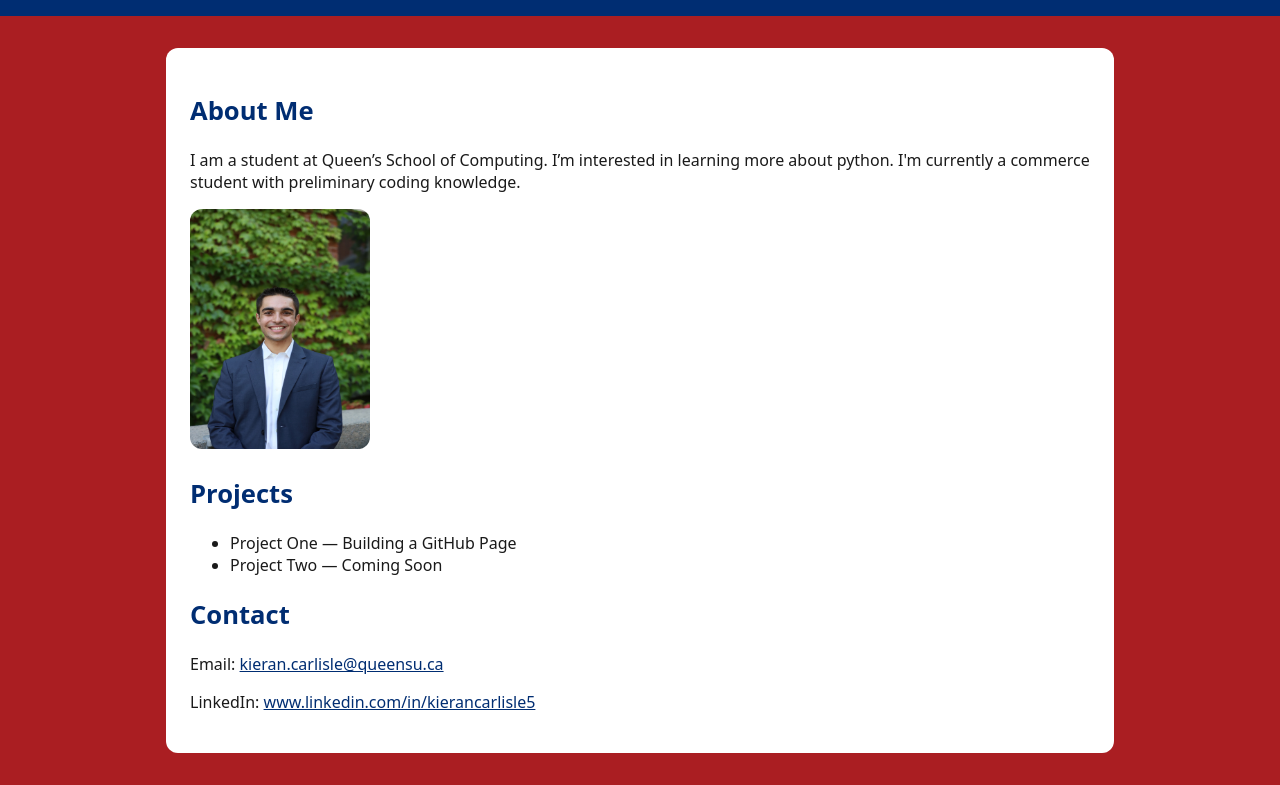
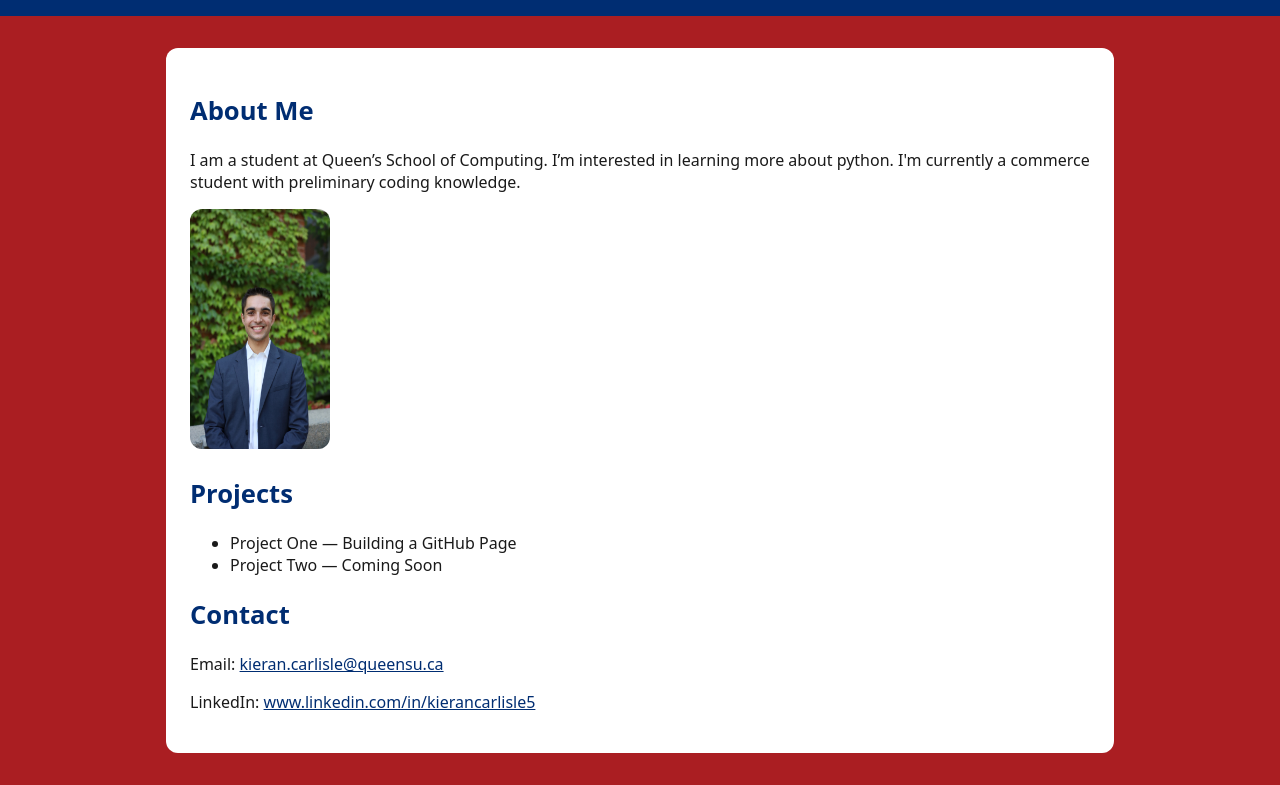
Before and after one commit to kcarl5/Queens-Student-Page, a plain HTML site: page index.html in a window 1280 px wide. Shown: the part 102-887 px from the top of the page. Drawn offline with Linux system fonts and the light colour scheme.

Commit message:
Update index.html

```diff
--- a/index.html
+++ b/index.html
@@ -17,7 +17,7 @@
       <p>I am a student at Queen’s School of Computing. I’m interested in learning more about python. I'm currently a commerce student with preliminary coding knowledge.</p>
 
       <!-- ====== PHOTO (upload me.jpg to repo root, then update the src below) ====== -->
-      <img src="me.jpg" alt="Kieran Carlisle portrait" width="180" height="240" />
+      <img src="me.jpg" alt="Kieran Carlisle portrait" width="140" height="240" />
 
       <!-- ====== PROJECTS/COURSES (add or rename items to courses instead of projects) ====== -->
       <h2>Projects</h2>
```
